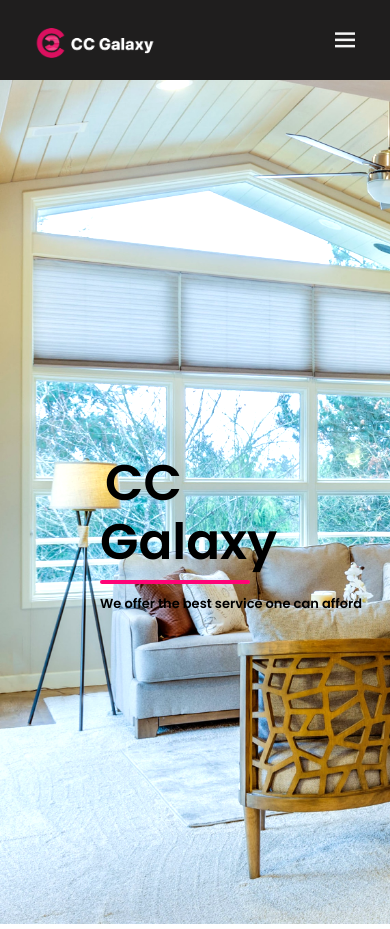
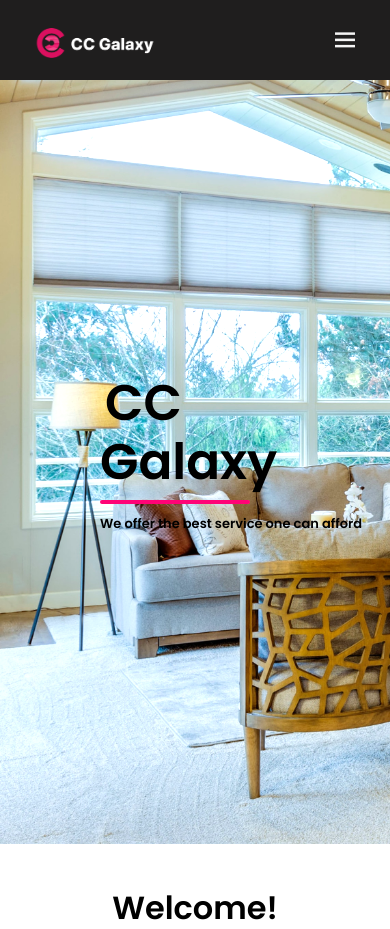
Before and after one commit to FelixFaust2016/ccgalaxy, a PHP site: page / in a window 390 px wide. Shown: the top 929 px of the page. Run offline with PHP 8.4, Linux system fonts and the light colour scheme.

Commit message:
second commit

```diff
--- a/style.css
+++ b/style.css
@@ -12,8 +12,8 @@
 
 
 .navbar{
-    position: sticky;
-    z-index: 3;
+    position: fixed;
+    z-index: 999;
     display: flex;
     top: 0;
     left: 0;
@@ -93,7 +93,6 @@ header{
 
 .header-content{
     margin-bottom: 195px;
-    position: fixed;
     color: black;
 }
 
@@ -427,7 +426,7 @@ header{
     }
 
     .header-content{
-        margin-bottom: 360px;
+        margin-bottom: 36 0px;
     }
 
     .welcome{
```
